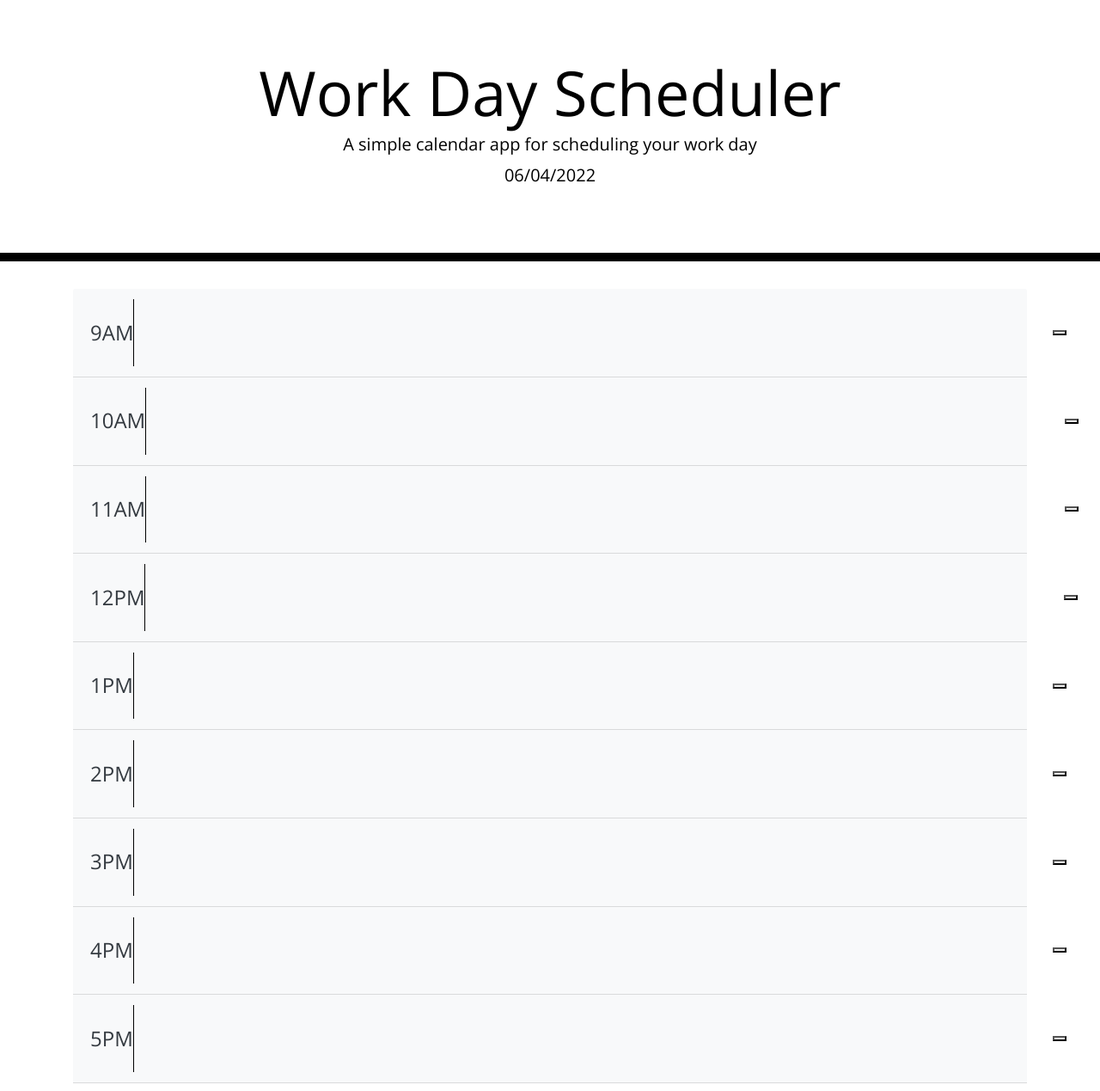
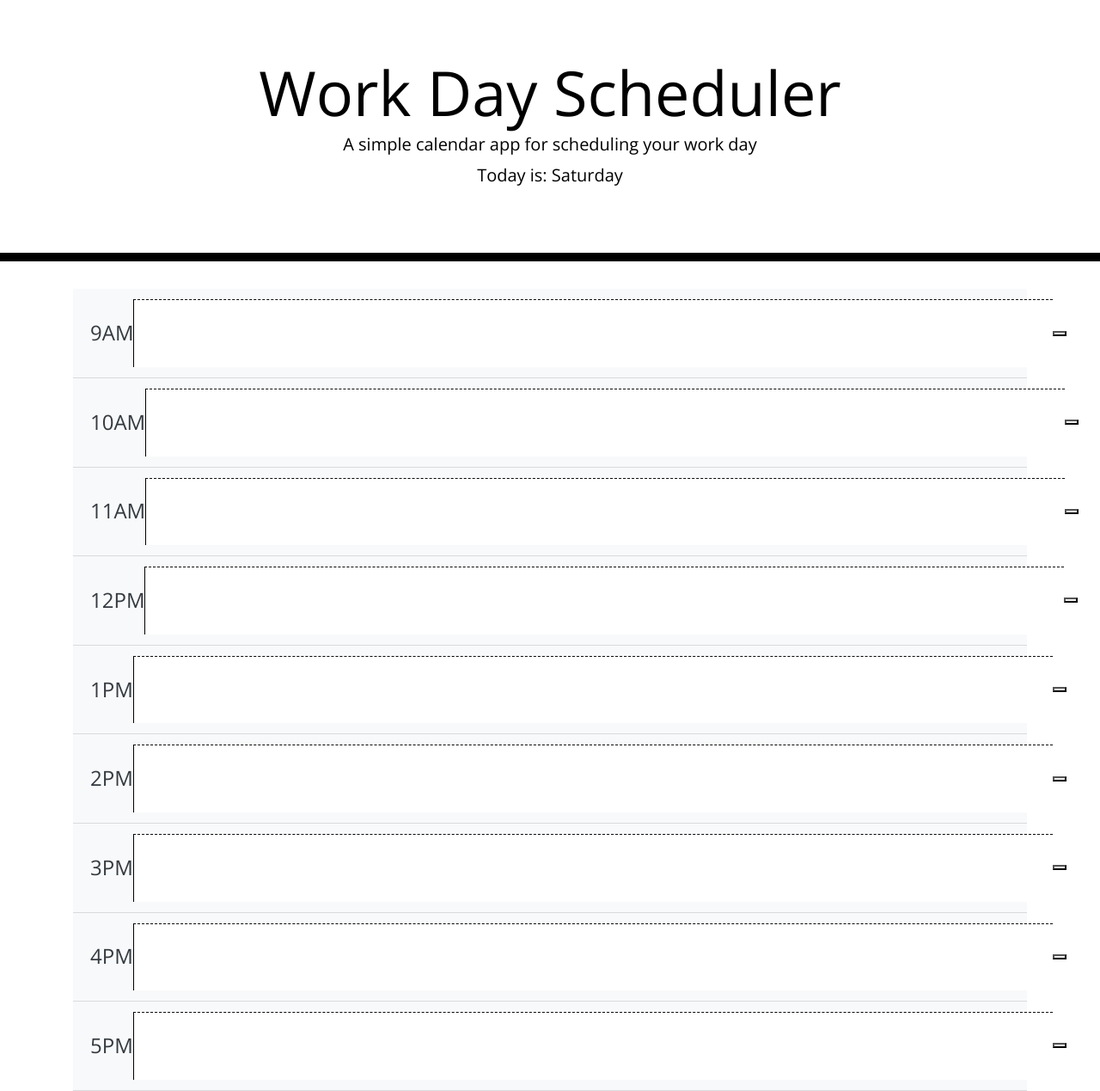
Before and after one commit to mackenzieabe/JamminOnMyPLanner, a plain HTML site: page Develop/index.html in a window 1280 px wide. Shown: the whole page at 86% size. Drawn offline with nearby package versions, Linux system fonts and the light colour scheme; a web font is replaced by a local one.

Commit message:
added weekday and tried adding checkTime function so that the time blocks are color coded for past, present and future

```diff
--- a/Develop/assets/js/planner.js
+++ b/Develop/assets/js/planner.js
@@ -3,11 +3,41 @@ var saveBtn= document.querySelector(".save-btn")
 var currentDay=document.querySelector("#currentDay")
 //var day= ["Sunday", "Monday","Tuesday","Wednesday", "Thursday","Friday","Saturday"]
 //document.getElementById('currentDay').innerHTML= day[""];
-const currentDate = moment().format('MM/DD/YYYY'); // get current date
-document.getElementById("currentDay").textContent = currentDate;
-const dayName = getDayName(dayIndex)
 
+//const currentDate = moment().format('MM/DD/YYYY'); // get current date
+//document.getElementById("currentDay").textContent = currentDate;
+//const dayName = getDayName(dayIndex)
 
+var weekday = ["Sunday","Monday","Tuesday","Wednesday","Thursday","Friday","Saturday"];
+
+var d = new Date();
+let day = weekday[d.getDay()];
+console.log(weekday);
+$('#currentDay').html("Today is: " + day);
+
+//var today= new Date();
+//console.log(today);
+
+var checkTime= function() {
+    var hour= $(".hour").text().trim();
+
+    var time= moment(hour, "LT");
+    console.log(time)
+
+    if (moment().isAfter(time)) {
+        $(".hour").addClass(".past");
+    } else if (moment().isBefore(time)) {
+        $(".hour").addClass(".future");
+    } else {
+        $(".hour").addClass(".present");
+    }
+}
+checkTime();
+console.log(checkTime);
+
+function setColor(element, color) {
+  element.style.backgroundColor = color;
+}
 
 input.innerHTML= localStorage.getItem('value');
 
--- a/Develop/assets/style.css
+++ b/Develop/assets/style.css
@@ -43,7 +43,7 @@ textarea{
 }
 
 .past {
-  background-color: #d3d3d3;
+  background-color: blue;
   color: white;
 }
 
--- a/Develop/index.html
+++ b/Develop/index.html
@@ -39,63 +39,63 @@
           <div class="container">
             <h4 class="card-header bg-light text-dark d-flex align-items-center">
                9AM
-              <textarea class="col-12 colorcode" id="textarea"
+              <textarea class="col-12 hour" id="textarea"
               placeholder=""
               ></textarea>
               <button type=button class="save-btn"><span class="oi oi-browser"></span></button>
             </h4>
             <h4 class="card-header bg-light text-dark d-flex align-items-center">
               10AM
-             <textarea class="col-12 colorcode" id="textarea"
+             <textarea class="col-12 hour" id="textarea"
              placeholder=""
              ></textarea>
              <button type=button class="save-btn"><span class="oi oi-browser"></span></button>
            </h4>
            <h4 class="card-header bg-light text-dark d-flex align-items-center">
             11AM
-           <textarea class="col-12 colorcode" id="textarea"
+           <textarea class="col-12 hour" id="textarea"
            placeholder=""
            ></textarea>
            <button type=button class="save-btn"><span class="oi oi-browser"></span></button>
          </h4>
          <h4 class="card-header bg-light text-dark d-flex align-items-center">
           12PM
-         <textarea class="col-12 colorcode" id="textarea"
+         <textarea class="col-12 hour" id="textarea"
          placeholder=""
          ></textarea>
          <button type=button class="save-btn"><span class="oi oi-browser"></span></button>
        </h4>
        <h4 class="card-header bg-light text-dark d-flex align-items-center">
         1PM
-       <textarea class="col-12 colorcode" id="textarea"
+       <textarea class="col-12 hour" id="textarea"
        placeholder=""
        ></textarea>
        <button type=button class="save-btn"><span class="oi oi-browser"></span></button>
      </h4>
      <h4 class="card-header bg-light text-dark d-flex align-items-center">
       2PM
-     <textarea class="col-12 colorcode" id="textarea"
+     <textarea class="col-12 hour" id="textarea"
      placeholder=""
      ></textarea>
      <button type=button class="save-btn"><span class="oi oi-browser"></span></button>
    </h4>
    <h4 class="card-header bg-light text-dark d-flex align-items-center">
     3PM
-   <textarea class="col-12 colorcode" id="textarea"
+   <textarea class="col-12 hour" id="textarea"
    placeholder=""
    ></textarea>
    <button type=button class="save-btn"><span class="oi oi-browser"></span></button>
  </h4>
  <h4 class="card-header bg-light text-dark d-flex align-items-center">
   4PM
- <textarea class="col-12 colorcode" id="textarea"
+ <textarea class="col-12 hour " id="textarea"
  placeholder=""
  ></textarea>
  <button type=button class="save-btn"><span class="oi oi-browser"></span></button>
 </h4>
 <h4 class="card-header bg-light text-dark d-flex align-items-center">
   5PM
- <textarea class="col-12 colorcode" id="textarea"
+ <textarea class="col-12 hour" id="textarea"
  placeholder=""
  ></textarea>
  <button type=button class="save-btn"><span class="oi oi-browser"></span></button>
```
